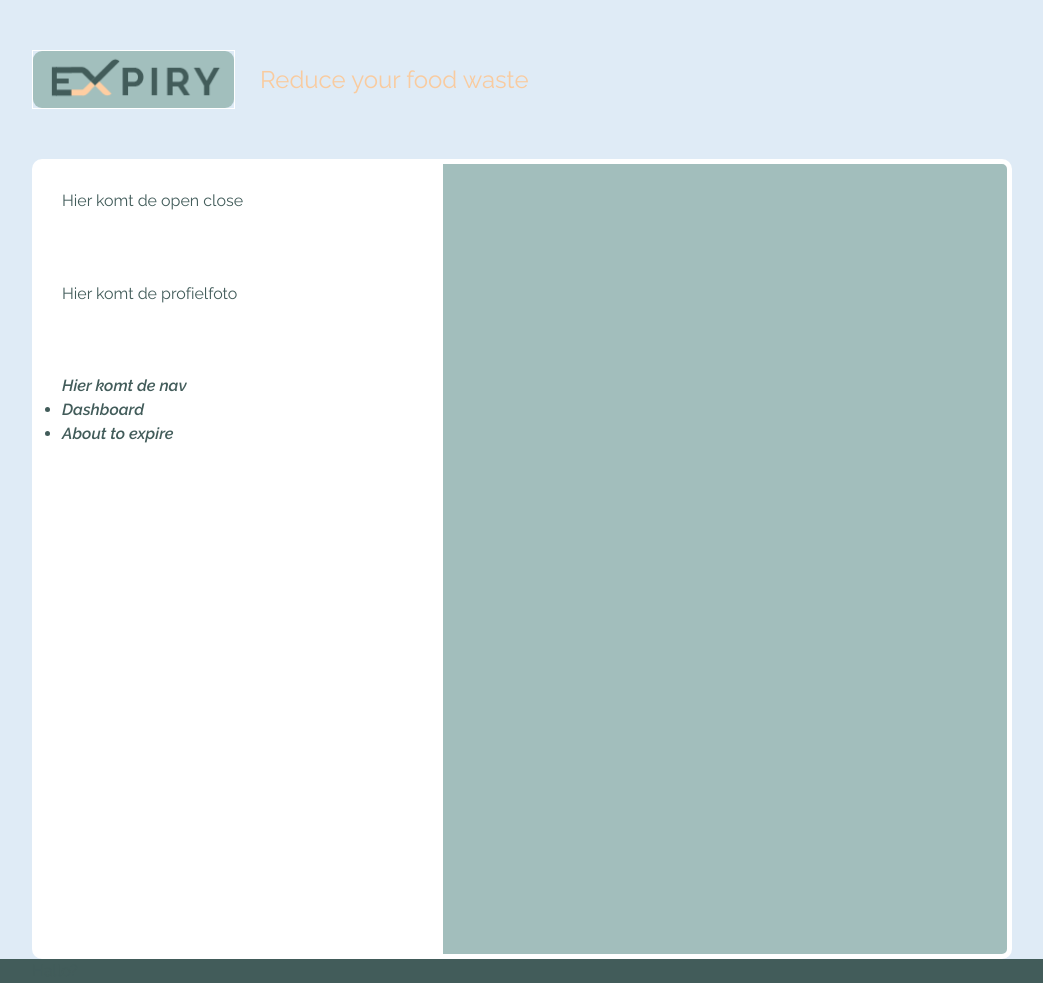
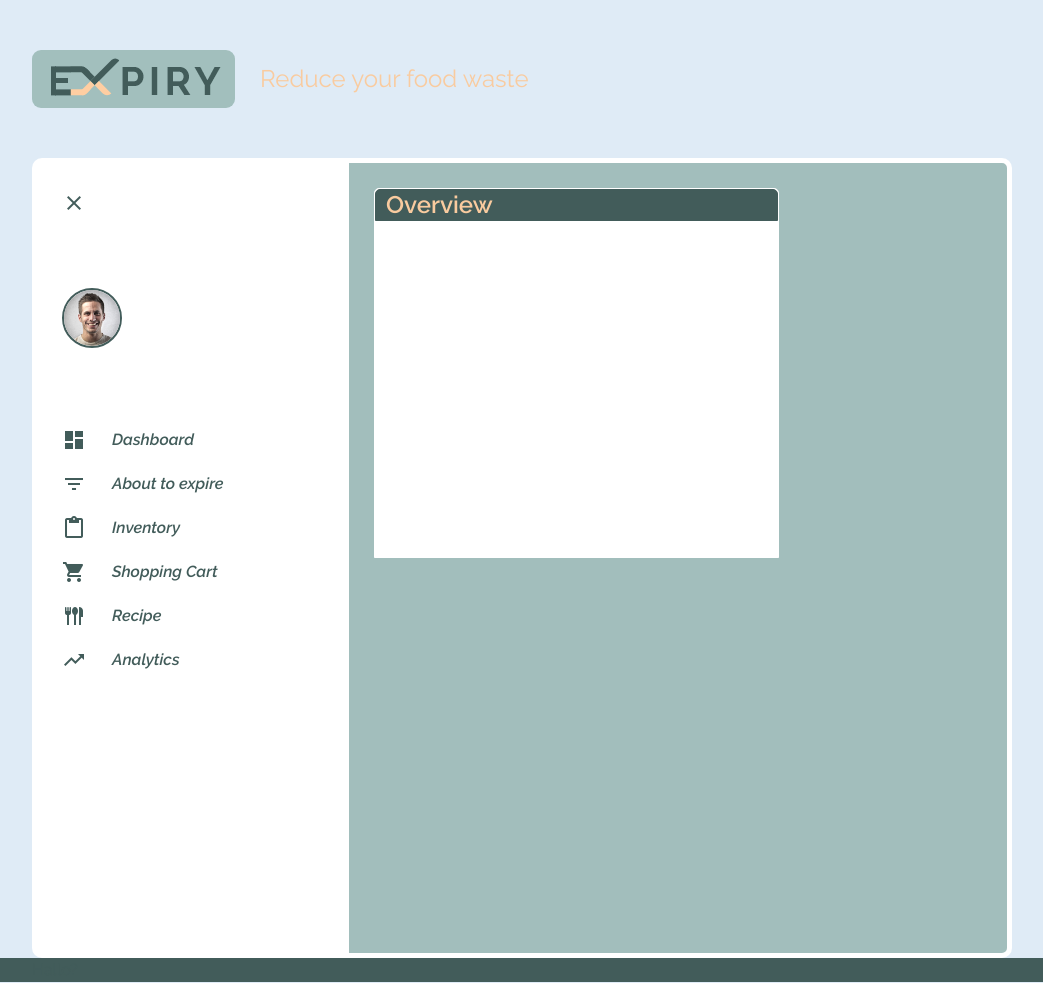
Before and after one commit to Himatsan/expiry, a plain HTML site: page index.html in a window 1280 px wide. Shown: the whole page, without its empty margins (118-1161 px from the left). Drawn offline with Linux system fonts and the light colour scheme.

Commit message:
added / new filestructure

```diff
--- /dev/null
+++ b/css/footer.css
@@ -0,0 +1,13 @@
+footer{
+    display: grid;
+    grid-template-rows: 1fr;
+    grid-template-columns: 406px 1fr;
+    padding-left: 150px;
+    padding-right: 150px;
+    background-color: hsl(175, 16%, 31%);
+
+}
+
+.footer-container{
+    background-color: hsl(175, 16%, 31%);
+}
--- a/index.html
+++ b/index.html
@@ -16,6 +16,11 @@
     <link rel="preconnect" href="https://fonts.gstatic.com" crossorigin>
     <link href="https://fonts.googleapis.com/css2?family=Raleway:ital,wght@0,400;0,600;1,600&display=swap" rel="stylesheet">
 
+    <!-- material icons -->
+    <link href="https://fonts.googleapis.com/icon?family=Material+Icons"
+      rel="stylesheet">
+
+
     <!-- link JS -->
 
     <title>Expiry - Stop wasting food</title>
@@ -33,22 +38,33 @@
 
         <!-- Aside -->
         <aside>
-            <div class="nav-container">
-                Hier komt de open close
-            </div>
-            <div class="profile-pic">Hier komt de profielfoto</div>
-            <nav>Hier komt de nav
+            <div class="aside-container">
+                <span class="material-icons">close</span>
+
+            <div class="account"><img class="profile-pic" src="assets/john-doe.png"></div>
+            <nav>
                 <ul>
-                    <li>Dashboard</li>
-                    <li>About to expire</li>
+                    <span class="material-icons">dashboard</span><li>Dashboard</li>
+                    <span class="material-icons">filter_list</span><li>About to expire</li>
+                    <span class="material-icons">content_paste</span><li>Inventory</li>
+                    <span class="material-icons">shopping_cart</span><li>Shopping Cart</li>
+                    <span class="material-icons">flatware</span><li>Recipe</li>
+                    <span class="material-icons">trending_up</span><li>Analytics</li>
                 </ul>
 
             </nav>
+            </div>
         </aside>
         <!-- Main -->
-        <main></main>
+        <main>
 
+            <div class="inner-container-overview">
+                <div class="title-container-overview">
+                    <h2>Overview</h2>
+                </div>
+            </div>
 
+        </main>
 
     </div>
 
--- a/style.css
+++ b/style.css
@@ -1,5 +1,15 @@
-@import url(reset.css);
+@import url(/css/header.css);
+@import url(/css/aside.css);
+@import url(/css/footer.css);
 
+
+/* color palette */
+:root {
+  --main-color: hsl(175, 16%, 31%);
+  --title-text-color: hsl(29, 88%, 80%);
+  --contrast-color: hsl(255, 100%, 100%);
+  --bg-color-containers: hsl(255, 100%, 100%);
+}
 
 
 body{
@@ -19,12 +29,12 @@ header{
 }
 
 header > div{
-    border: 1px solid white;
+    border: 0px solid white;
 }
 
 h1, .pay-off{
     padding-left: 25px;
-    color: 	hsl(29, 88%, 80%);
+    color: var(--title-text-color);
     font-family: 'Raleway', sans-serif;
     font-weight: 400;
     font-size: 24px;
@@ -33,7 +43,7 @@ h1, .pay-off{
 .container{
     display: grid;
     grid-template-rows: 1fr;
-    grid-template-columns: 406px 1fr;
+    grid-template-columns: 312px 1fr;
     border: 0px solid white;
     padding-left: 150px;
     padding-right: 150px;
@@ -41,9 +51,6 @@ h1, .pay-off{
 }
 
 aside{
-    display: grid;
-    grid-template-rows: 1fr 1fr 1fr 1fr 1fr 1fr 1fr 1fr;
-    grid-template-columns: 1fr;
     border: 0px solid white;
     background-color: hsl(255, 100%, 100%);
     padding: 25px;
@@ -52,9 +59,20 @@ aside{
     height: 100vh;
 }
 
-.nav-container{
+.aside-container{
     display: grid;
-    grid-template-rows: 1fr;
+    grid-template-rows: 30px 200px 1fr;
+    grid-template-columns: 1fr;
+    align-items: center;
+    justify-content: center;
+}
+
+.profile-pic{
+    display: flex;
+    border: 2px solid hsl(175, 16%, 31%);;
+    border-radius: 400px;
+    height: 60px;
+    width: 60px;
 }
 
 nav{
@@ -63,11 +81,31 @@ nav{
     font-weight: 600;
 }
 
+ul{
+   display: grid;
+   grid-template-columns: 50px 1fr;
+   grid-template-rows: 1fr 1fr 1fr 1fr 1fr 1fr;
+
+}
+
+ul > span{
+    padding-top: 10px;
+    padding-bottom: 10px;
+}
+
+ul > li{
+    padding-top: 10px;
+    list-style: none;
+
+}
+
+/* main */
+
 main{
     border: 0px solid white;
     display: grid;
-    grid-template-rows: 1fr 1fr 1fr 1fr 1fr 1fr 1fr 1fr;
-    grid-template-columns: 1fr;
+    grid-template-rows: 1fr 1fr;
+    grid-template-columns: 2fr 1fr;
     border: 0px solid white;
     background-color: hsl(176, 18%, 69%);
     padding: 25px;
@@ -76,16 +114,22 @@ main{
     height: 100vh;
 }
 
-footer{
-    display: grid;
-    grid-template-rows: 1fr;
-    grid-template-columns: 406px 1fr;
-    padding-left: 150px;
-    padding-right: 150px;
-    background-color: hsl(175, 16%, 31%);
+.inner-container-overview{
+    background-color: hsl(255, 100%, 100%);
+    border: 1px solid hsl(255, 100%, 100%);
+    border-radius: 5px 5px 0 0;
 
 }
 
-.footer-container{
+.title-container-overview{
     background-color: hsl(175, 16%, 31%);
+    display: grid;
+    grid-template-rows: 30px 1fr;
+    grid-template-columns: 1fr;
+    border: 1px solid hsl(175, 16%, 31%);;
+    border-radius: 5px 5px 0 0;
+    align-items: center;
+    color: var(--title-text-color);
+    padding-left:10px;
+    font-weight: 600;
 }
```
Also changed, not shown: assets/john-doe.png (added), css/aside.css (added), css/header.css (added), css/main.css (added), 1 other file.
